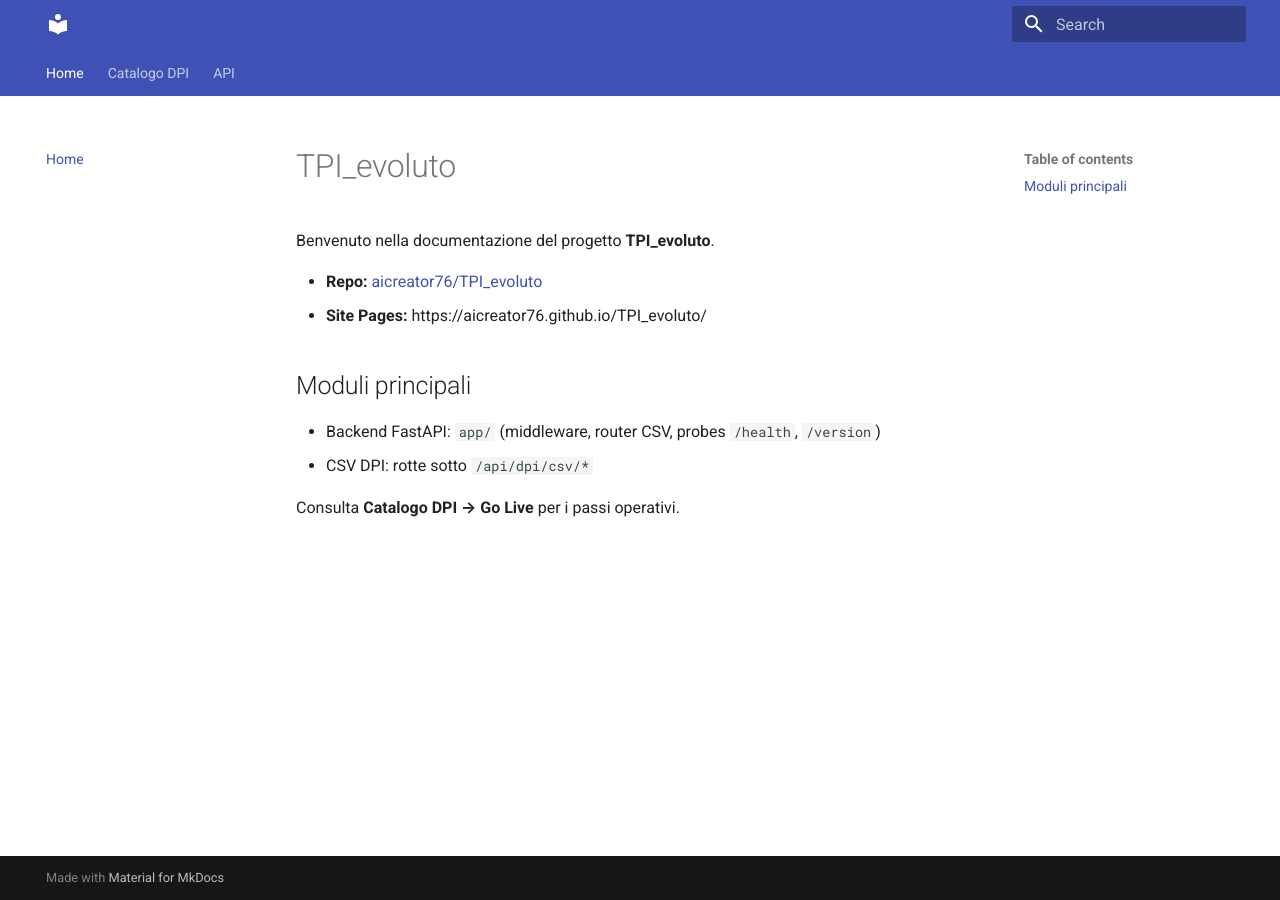
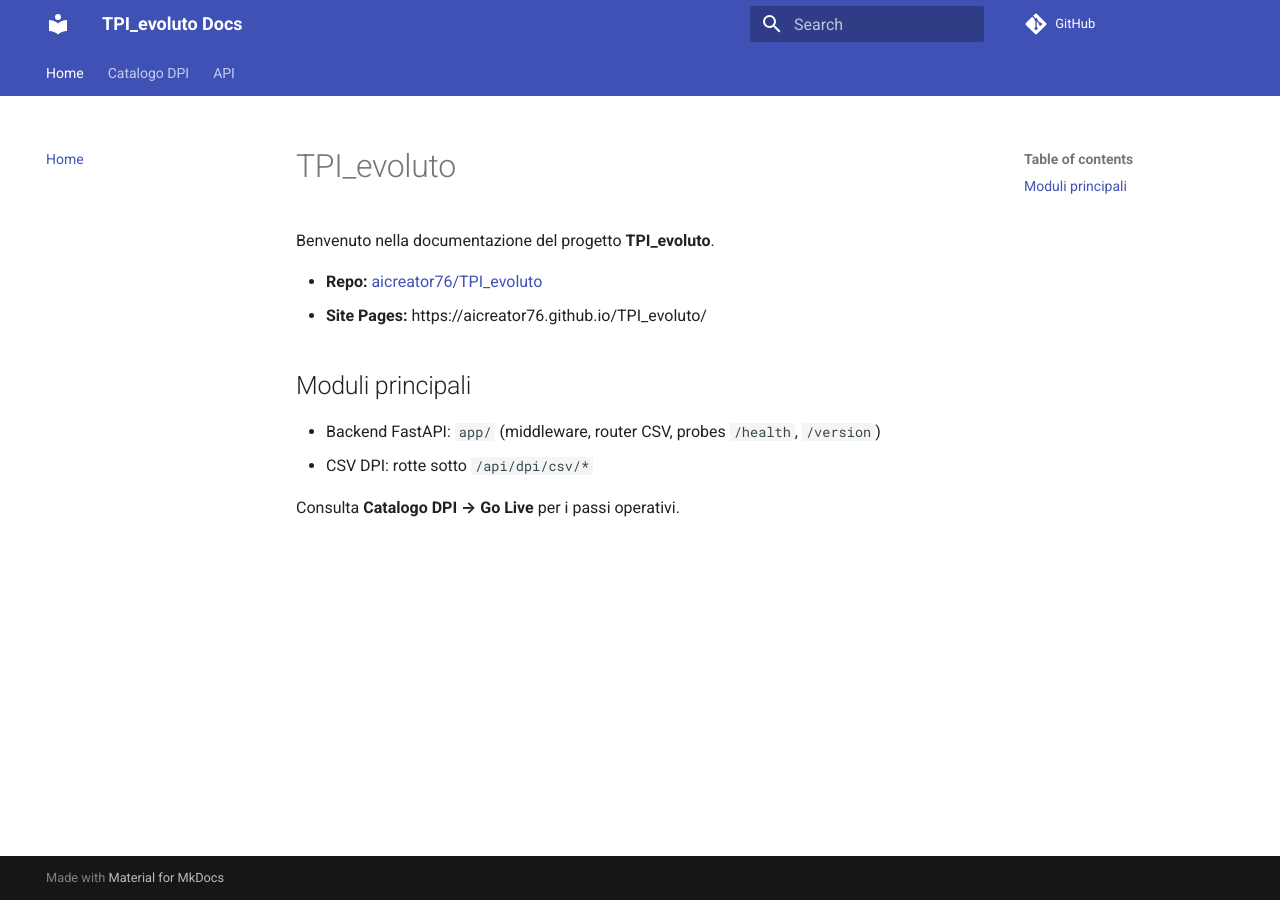
Before and after one commit to aicreator76/TPI_evoluto, an MkDocs documentation site: the page built from docs/index.md, in a window 1280 px wide. Built offline with MkDocs 1.6.1 and Material for MkDocs 9.7.7, drawn with Linux system fonts in a browser that asks for light colours; comment, search, counter and statistics services are not loaded.

Commit message:
Modify mkdocs.yml for site name and repo URL
Updated site name and repository URL in mkdocs.yml.

```diff
--- a/mkdocs.yml
+++ b/mkdocs.yml
@@ -1,20 +1,17 @@
-
+site_name: TPI_evoluto Docs
+repo_url: https://github.com/aicreator76/TPI_evoluto
+edit_uri: blob/main/docs/
 
 theme:
   name: material
-
-
-
-
   features:
     - navigation.tabs
     - navigation.sections
-    - content.code.copy
 
 nav:
   - Home: index.md
   - Catalogo DPI:
-    - "Catalogo DPI – Go Live": catalogo-dpi-go-live.md
+      - "Catalogo DPI – Go Live": catalogo-dpi-go-live.md
   - API:
-    - OpenAPI: openapi.md
-    - "Schema (JSON)": openapi.json
+      - OpenAPI: openapi.md
+      - "Schema (JSON)": openapi.json
```
